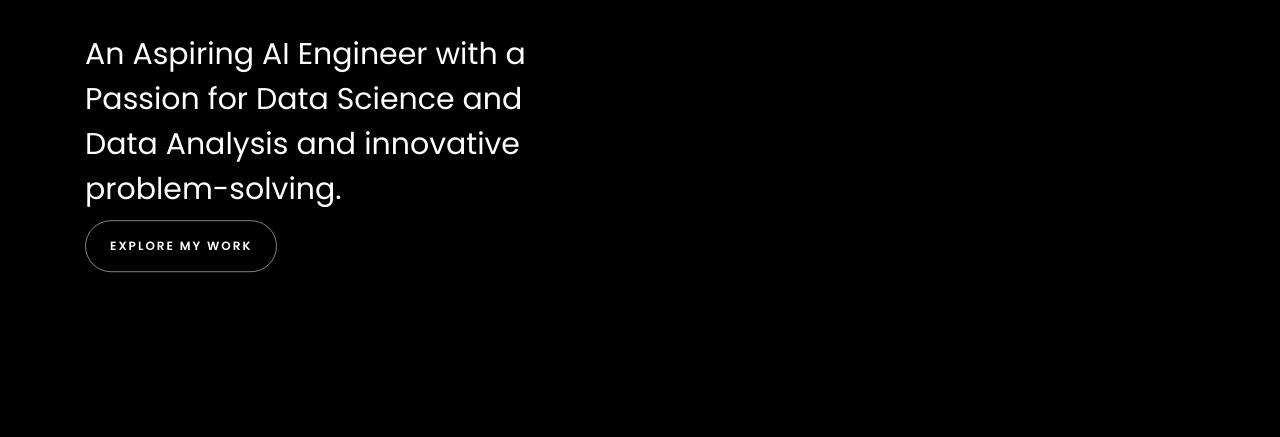
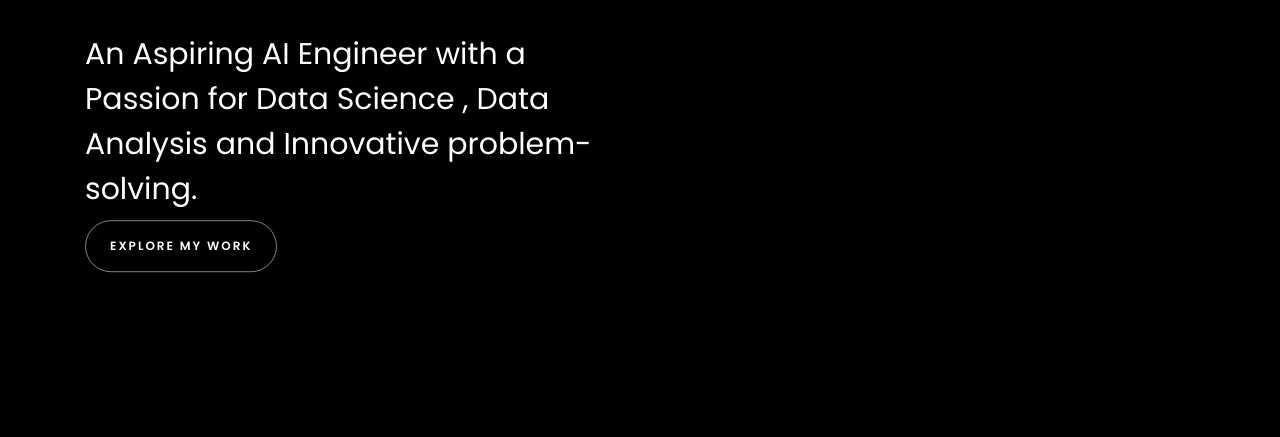
Before and after one commit to rishikeshdound/Portfolio, a plain HTML site: page index.html in a window 1280 px wide. Shown: the part 363-800 px from the top of the page. Drawn offline with Linux system fonts and the light colour scheme; files whose address does not match are found by name.

Commit message:
small changes

```diff
--- a/index.html
+++ b/index.html
@@ -188,7 +188,7 @@
 
 						<br>
 						<br>
-			            <h2>An Aspiring AI Engineer with a Passion for Data Science and Data Analysis and innovative problem-solving.</h2>
+			            <h2>An Aspiring AI Engineer with a Passion for Data Science , Data Analysis and Innovative problem-solving.</h2>
 						<!-- <h2 class="d-flex" style="margin-bottom: 0">With over 5 years of experience</h2> -->
 						<!-- <br> -->
 			            <p>
```
